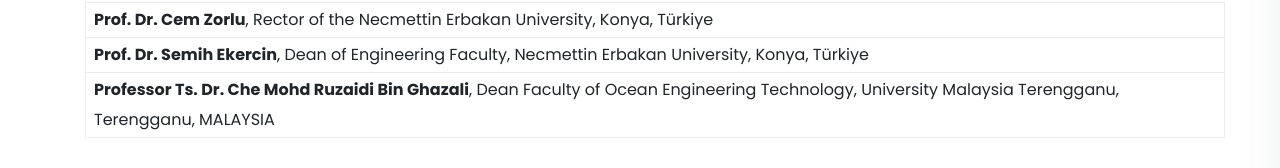
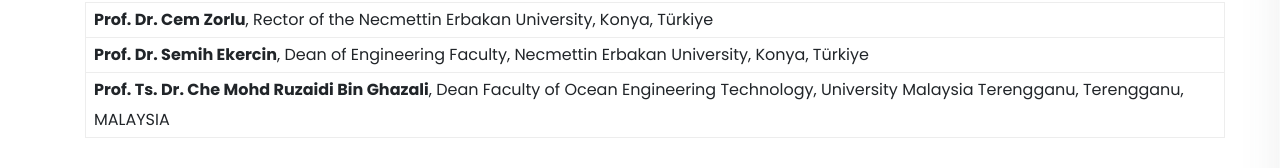
Before and after one commit to subfyi/symposium-next, a Next.js app: page /honorary-committee in a window 1280 px wide. Shown: the part 343-511 px from the top of the page. Built offline with nearby package versions, Linux system fonts and the light colour scheme; some icons are missing; a web font is replaced by a local one.

Commit message:
2023 edts-1.8

```diff
--- a/components/MixerAreaTwo.js
+++ b/components/MixerAreaTwo.js
@@ -1,7 +1,7 @@
 import React from 'react'
 import Link from 'next/link'
 
-const MixerAreaTwo = () => {
+function MixerAreaTwo() {
   return (
     <section className='mixer-area mixer-area3'>
       <div className='container'>
--- a/pages/honorary-committee.js
+++ b/pages/honorary-committee.js
@@ -35,7 +35,7 @@
                         </td>
                       </tr>
                       <tr>
-                        <td><b>Professor Ts. Dr. Che Mohd Ruzaidi Bin Ghazali</b>, Dean Faculty of Ocean Engineering
+                        <td><b>Prof. Ts. Dr. Che Mohd Ruzaidi Bin Ghazali</b>, Dean Faculty of Ocean Engineering
                           Technology, University Malaysia Terengganu, Terengganu, MALAYSIA
                         </td>
                       </tr>
--- a/pages/invitation.js
+++ b/pages/invitation.js
@@ -26,7 +26,6 @@
               <ServiceArea />
             </section>
             <div className='col-lg-12'>
-              <div className='about-heading'>
               <div className='section-heading'>
 
                 <p className='section__meta'>Invited Speaker
@@ -86,7 +85,6 @@
             </div>
           </div>
         </div>
-        </div>
       </section>
       <MixerAreaTwo />
       <Footer />
```
Lines whose indentation alone changed are shown as unchanged.
